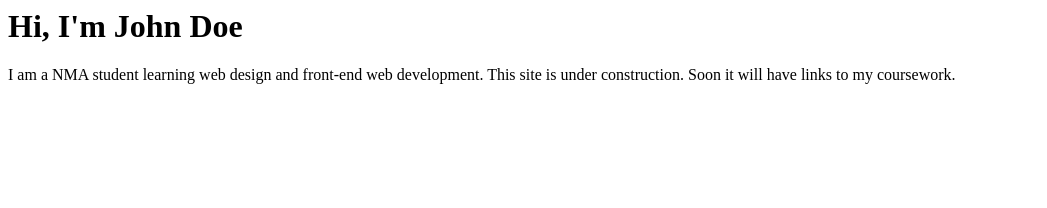
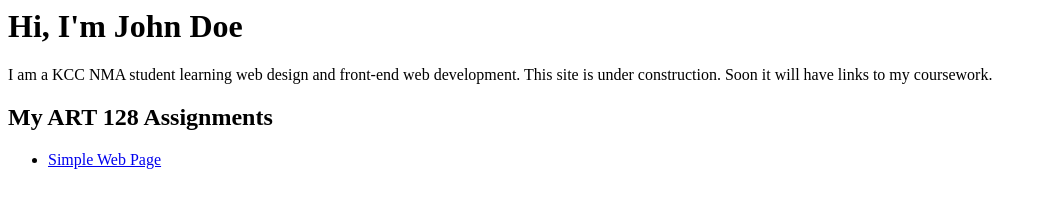
Before and after one commit to johndoenma/studentsite, a plain HTML site: page index.html in a window 1280 px wide. Shown: the whole page, without its empty margins (0-1047 px from the left). Drawn offline with Linux system fonts and the light colour scheme.

Commit message:
added simple web page

```diff
--- a/index.html
+++ b/index.html
@@ -4,6 +4,10 @@
     </head>
     <body>
         <h1>Hi, I'm John Doe</h1>
-        <p>I am a NMA student learning web design and front-end web development. This site is under construction. Soon it will have links to my coursework. </p>
+        <p>I am a KCC NMA student learning web design and front-end web development. This site is under construction. Soon it will have links to my coursework. </p>
+        <h2>My ART 128 Assignments</h2>
+        <ul>
+            <li><a href="art128/simplewebpage.html">Simple Web Page</a></li>
+        </ul>
     </body>
 </html>
```
Also changed, not shown: art128/simplewebpage.html (added, +16 -0 lines), 1 other file.
